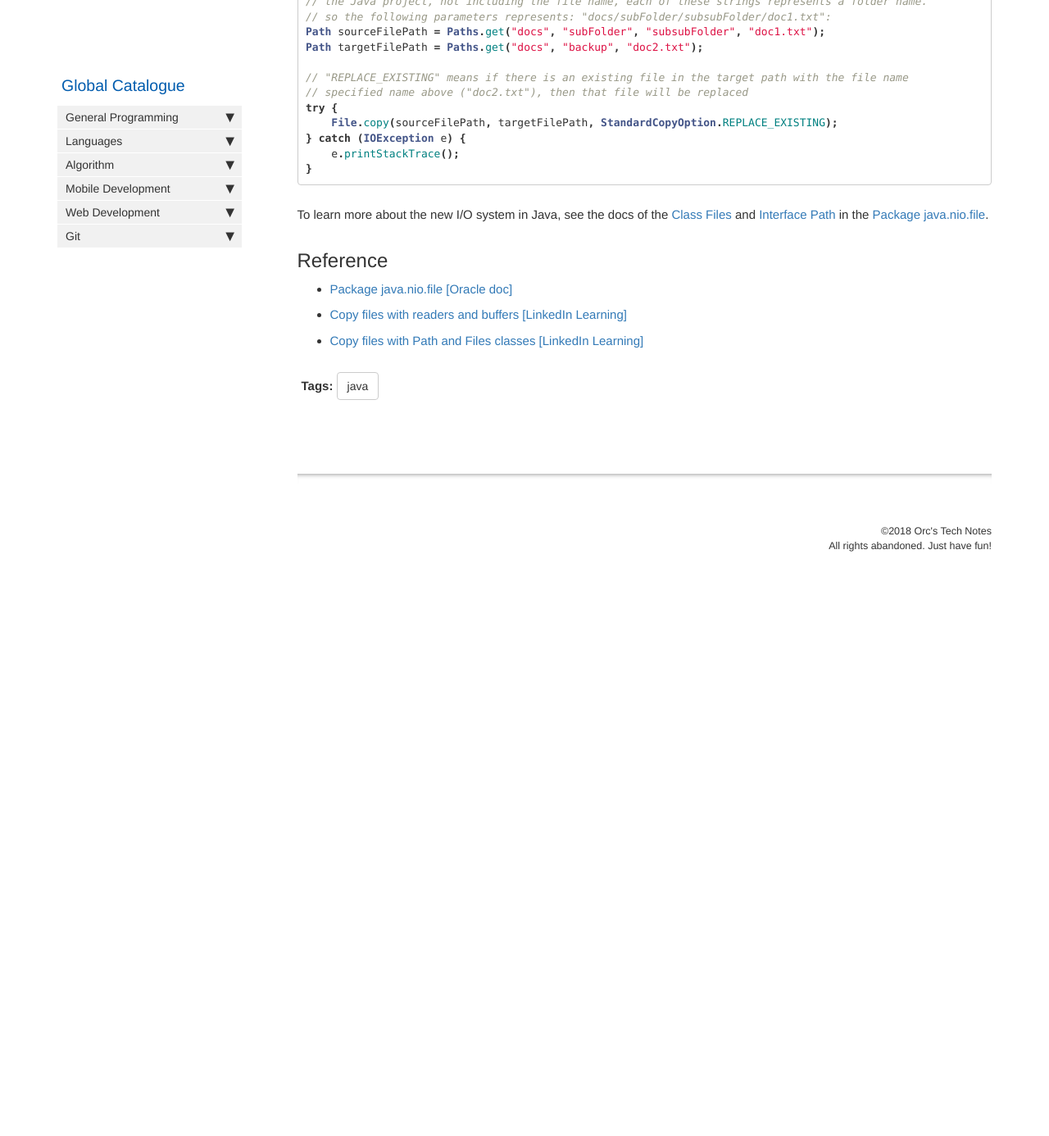
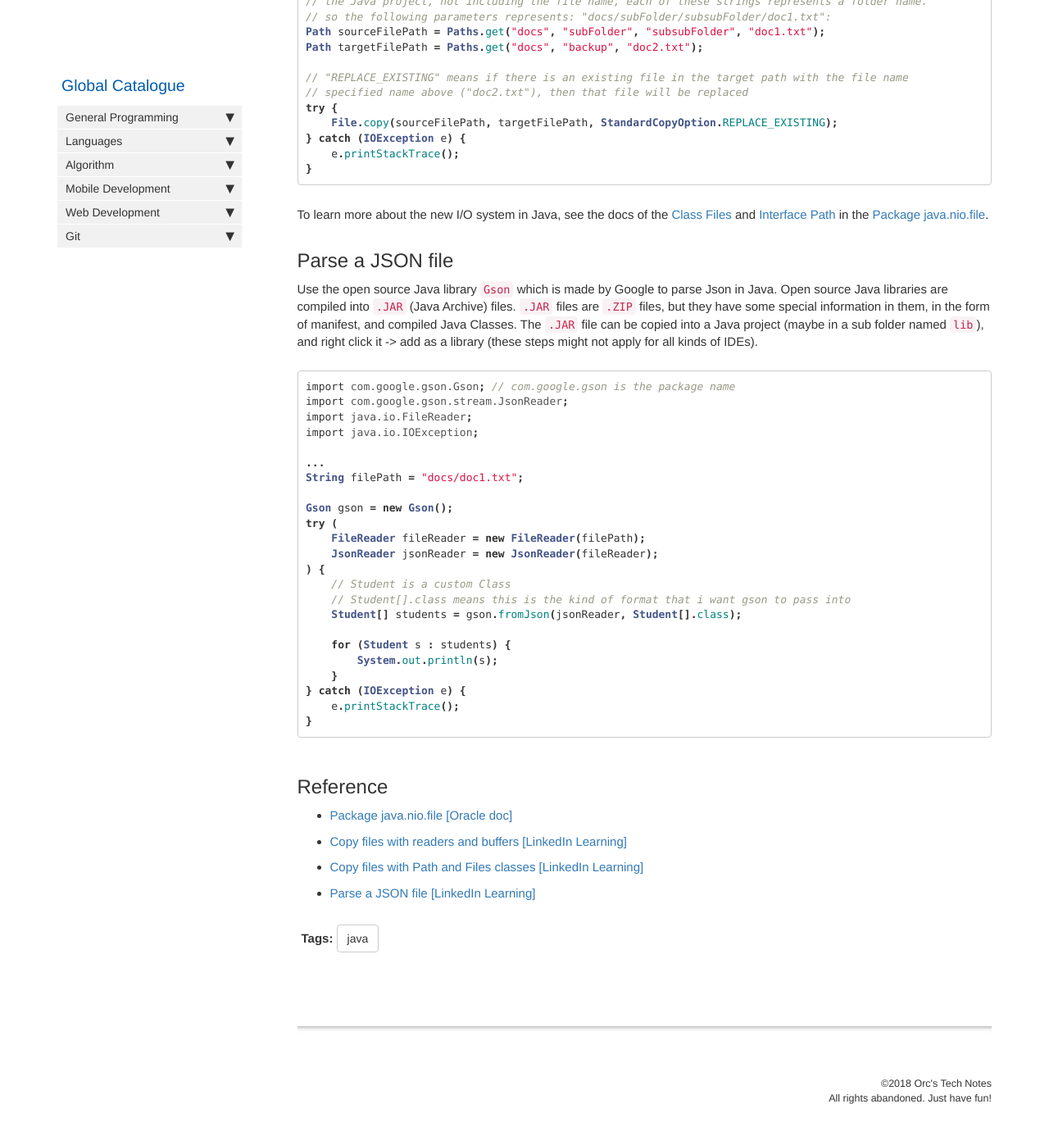
Before and after one commit to HungryOrc/hungryorc.github.io, a Jekyll site: the page built from pages/java/java_file_io.md, in a window 1280 px wide and 1400 px high, scrolled down 1292 px. Shown: the top 1386 px of the window at 82% size. Built offline with Jekyll 4.4.1, drawn with Linux system fonts in a browser that asks for light colours; nearby versions of some CDN libraries; comment, search, counter and statistics services are not loaded; before the commit the page ends 2018 px from its top, so only the background shows below that.

Commit message:
Update java_file_io.md

````diff
--- a/pages/java/java_file_io.md
+++ b/pages/java/java_file_io.md
@@ -75,10 +75,40 @@ try {
 
 To learn more about the new I/O system in Java, see the docs of the [Class Files](https://docs.oracle.com/javase/7/docs/api/java/nio/file/Files.html) and [Interface Path](https://docs.oracle.com/javase/7/docs/api/java/nio/file/Path.html) in the [Package java.nio.file](https://docs.oracle.com/javase/7/docs/api/java/nio/file/package-summary.html).
 
+## Parse a JSON file
+Use the open source Java library `Gson` which is made by Google to parse Json in Java. Open source Java libraries are compiled into `.JAR` (Java Archive) files. `.JAR` files are `.ZIP` files, but they have some special information in them, in the form of manifest, and compiled Java Classes. The `.JAR` file can be copied into a Java project (maybe in a sub folder named `lib`), and right click it -> add as a library (these steps might not apply for all kinds of IDEs).
+```java
+import com.google.gson.Gson; // com.google.gson is the package name
+import com.google.gson.stream.JsonReader;
+import java.io.FileReader;
+import java.io.IOException;
+
+...
+String filePath = "docs/doc1.txt";
+
+Gson gson = new Gson();
+try (
+    FileReader fileReader = new FileReader(filePath);
+    JsonReader jsonReader = new JsonReader(fileReader);
+) {
+    // Student is a custom Class
+    // Student[].class means this is the kind of format that i want gson to pass into
+    Student[] students = gson.fromJson(jsonReader, Student[].class);
+
+    for (Student s : students) {
+        System.out.println(s);
+    }
+} catch (IOException e) {
+    e.printStackTrace();
+}
+```
+
 ## Reference
 * [Package java.nio.file [Oracle doc]](https://docs.oracle.com/javase/7/docs/api/java/nio/file/package-summary.html)
 * [Copy files with readers and buffers [LinkedIn Learning]](https://www.linkedin.com/learning/java-essential-training-objects-and-apis/copy-files-with-readers-and-buffers)
 * [Copy files with Path and Files classes [LinkedIn Learning]](https://www.linkedin.com/learning/java-essential-training-objects-and-apis/copy-files-with-path-and-files-classes)
+* [Parse a JSON file [LinkedIn Learning]](https://www.linkedin.com/learning/java-essential-training-objects-and-apis/parse-a-json-file)
+
 
 
 {% include links.html %}
````
